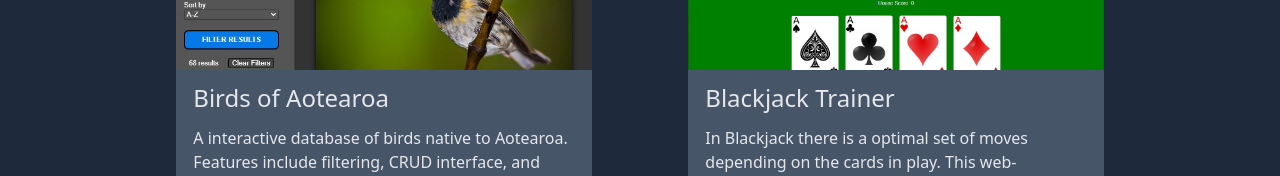
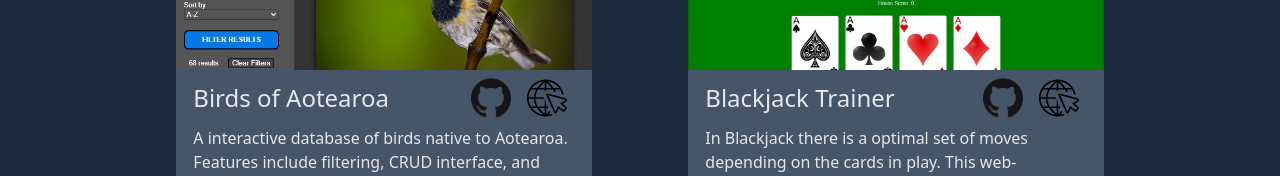
Before and after one commit to davebroc/davebroc.github.io, a React (Vite) app: page / in a window 1280 px wide. Shown: the part 738-914 px from the top of the page. Built offline with nearby package versions, Linux system fonts and the light colour scheme.

Commit message:
added links to projects

```diff
--- a/src/components/ProjectItem.jsx
+++ b/src/components/ProjectItem.jsx
@@ -1,13 +1,26 @@
 import React from 'react'
-import Skill from './Skill.jsx'
 
 export default function ProjectItem({ children, id, skills, imgURL, live, repo, description }) {
+    let target;
+    children === "Portfolio Website" ? target = '' : target = '_blank';
+
     return (
         <div className="my-4 h-96 w-104 rounded-lg overflow-hidden relative  bg-slate-600">
             <img src={imgURL} alt={children} className='w-full h-1/2 object-cover object-top' />
 
             <div className='w-11/12 m-auto '>
-                <h1 id={id && id} className='text-2xl py-3'>{children}</h1>
+                <div className='flex justify-between'>
+                    <h1 id={id && id} className='text-2xl py-3'>{children}</h1>
+                    <div className='flex justify-between'>
+                        <a href={repo} target="_blank">
+                            <img className='w-10 h-10 m-2' src='./src/assets/github.png' alt='Github repo' />
+                        </a>
+
+                        <a href={live} target={target}>
+                            <img className='w-10 h-10 m-2' src='./src/assets/internet-icon.svg' alt='Live' />
+                        </a>
+                    </div>
+                </div>
                 <p>{description}</p>
 
                 <div className='flex gap-4 absolute bottom-4' >
--- a/src/sections/Projects.jsx
+++ b/src/sections/Projects.jsx
@@ -10,7 +10,13 @@ export default function Projects() {
             <div className="flex flex-wrap justify-around">
 
                 {projects.map(project => (
-                    <ProjectItem description={project.description} skills={project.skills} imgURL={project.imgURL}>{project.title}</ProjectItem>
+                    <ProjectItem
+                        imgURL={project.imgURL}
+                        skills={project.skills}
+                        live={project.live}
+                        repo={project.repo}
+                        description={project.description}
+                    >{project.title}</ProjectItem>
                 ))}
 
                 {/* <ProjectItem>Birds</ProjectItem>
```
Also changed, not shown: src/assets/github.png (added), src/assets/internet-icon.svg (added).
